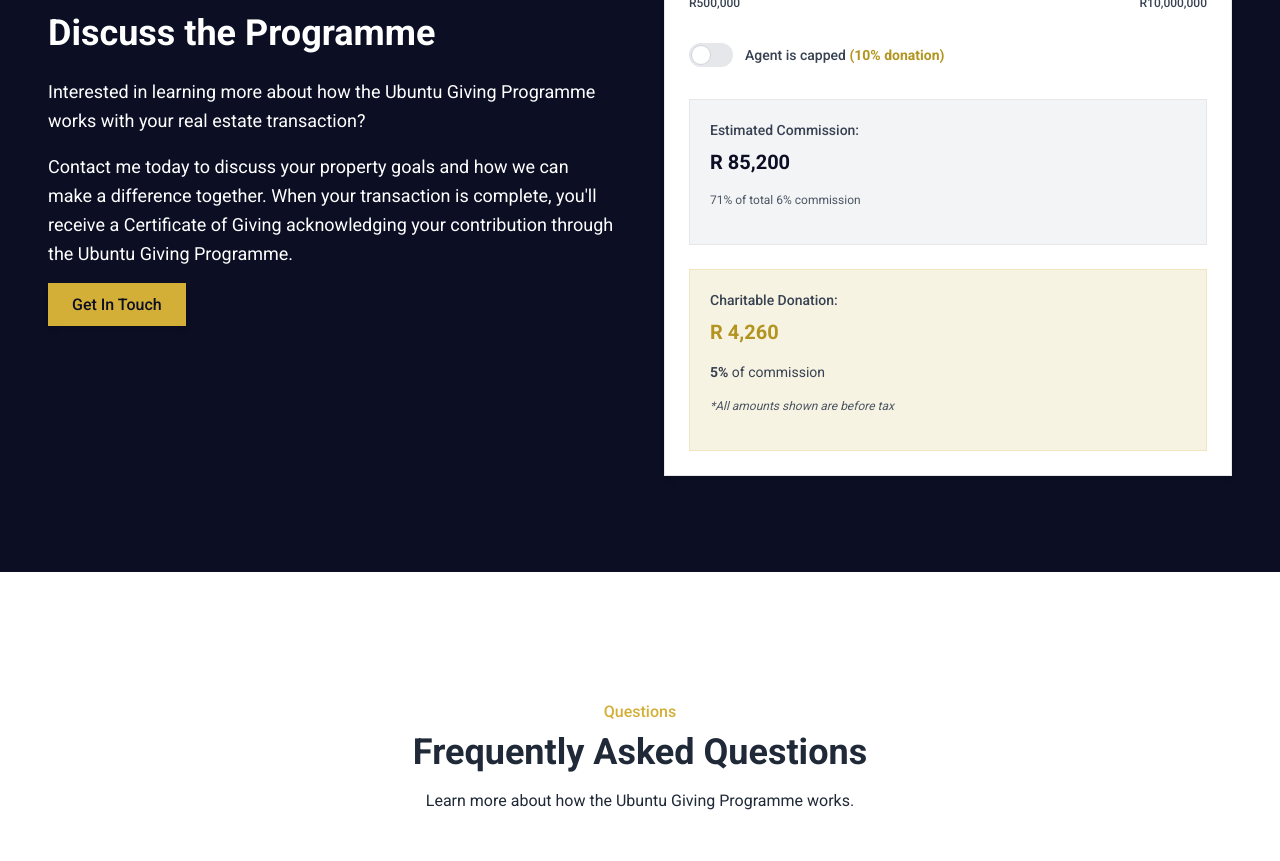
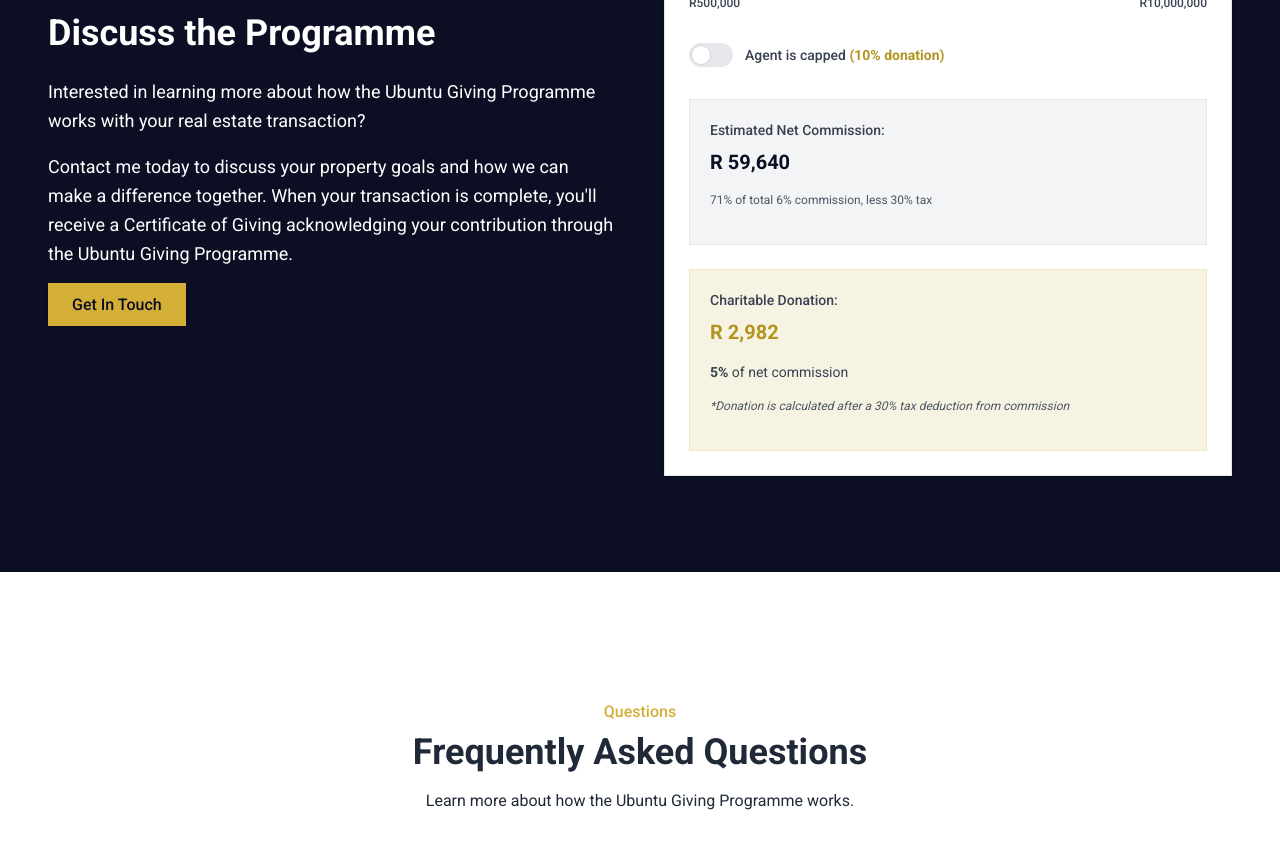
Before and after one commit to Mo-Mia/ubuntu-agent-web-v2, a Next.js app: page /ubuntu-giving in a window 1280 px wide. Shown: the part 6280-7141 px from the top of the page. Built offline with nearby package versions, Linux system fonts and the light colour scheme.

Commit message:
Adjust charitable donation calculator to use net commission

```diff
--- a/components/charitable-calculator.tsx
+++ b/components/charitable-calculator.tsx
@@ -14,6 +14,7 @@ const CharitableCalculator = () => {
 
   // Agent's share of commission (71% when uncapped, 96% when capped)
   const agentCommissionPercentage = isCapped ? 0.96 : 0.71
+  const taxRate = 0.3
 
   // Donation percentage (5% standard, 10% if capped)
   const donationPercentage = isCapped ? 0.1 : 0.05
@@ -22,14 +23,15 @@ const CharitableCalculator = () => {
     // Calculate total commission
     const totalCommission = propertyValue * totalCommissionRate
 
-    // Calculate agent's commission
+    // Calculate agent's commission after the standard tax deduction
     const agentCommission = totalCommission * agentCommissionPercentage
-    setCommission(agentCommission)
+    const netCommission = agentCommission * (1 - taxRate)
+    setCommission(netCommission)
 
     // Calculate donation
-    const calculatedDonation = agentCommission * donationPercentage
+    const calculatedDonation = netCommission * donationPercentage
     setDonation(calculatedDonation)
-  }, [propertyValue, totalCommissionRate, agentCommissionPercentage, donationPercentage, isCapped])
+  }, [propertyValue, totalCommissionRate, agentCommissionPercentage, donationPercentage, isCapped, taxRate])
 
   const formatCurrency = (value: number) => {
     return new Intl.NumberFormat("en-US", {
@@ -89,10 +91,10 @@ const CharitableCalculator = () => {
 
       <div className="space-y-6">
         <div className="bg-gray-100 p-5 rounded-md border border-gray-200">
-          <p className="text-sm text-gray-700 mb-2 font-medium">Estimated Commission:</p>
+          <p className="text-sm text-gray-700 mb-2 font-medium">Estimated Net Commission:</p>
           <p className="text-xl font-bold text-navy">{formatCurrency(commission)}</p>
           <p className="text-xs text-gray-600 mt-1">
-            {isCapped ? "96%" : "71%"} of total 6% commission
+            {isCapped ? "96%" : "71%"} of total 6% commission, less 30% tax
           </p>
         </div>
 
@@ -100,10 +102,10 @@ const CharitableCalculator = () => {
           <p className="text-sm text-gray-700 mb-2 font-medium">Charitable Donation:</p>
           <p className="text-xl font-bold text-gold-dark">{formatCurrency(donation)}</p>
           <p className="text-sm text-gray-700 mt-2">
-            <span className="font-bold">{isCapped ? "10%" : "5%"}</span> of commission
+            <span className="font-bold">{isCapped ? "10%" : "5%"}</span> of net commission
           </p>
           <p className="text-xs text-gray-600 mt-1 italic">
-            *All amounts shown are before tax
+            *Donation is calculated after a 30% tax deduction from commission
           </p>
         </div>
       </div>
```
